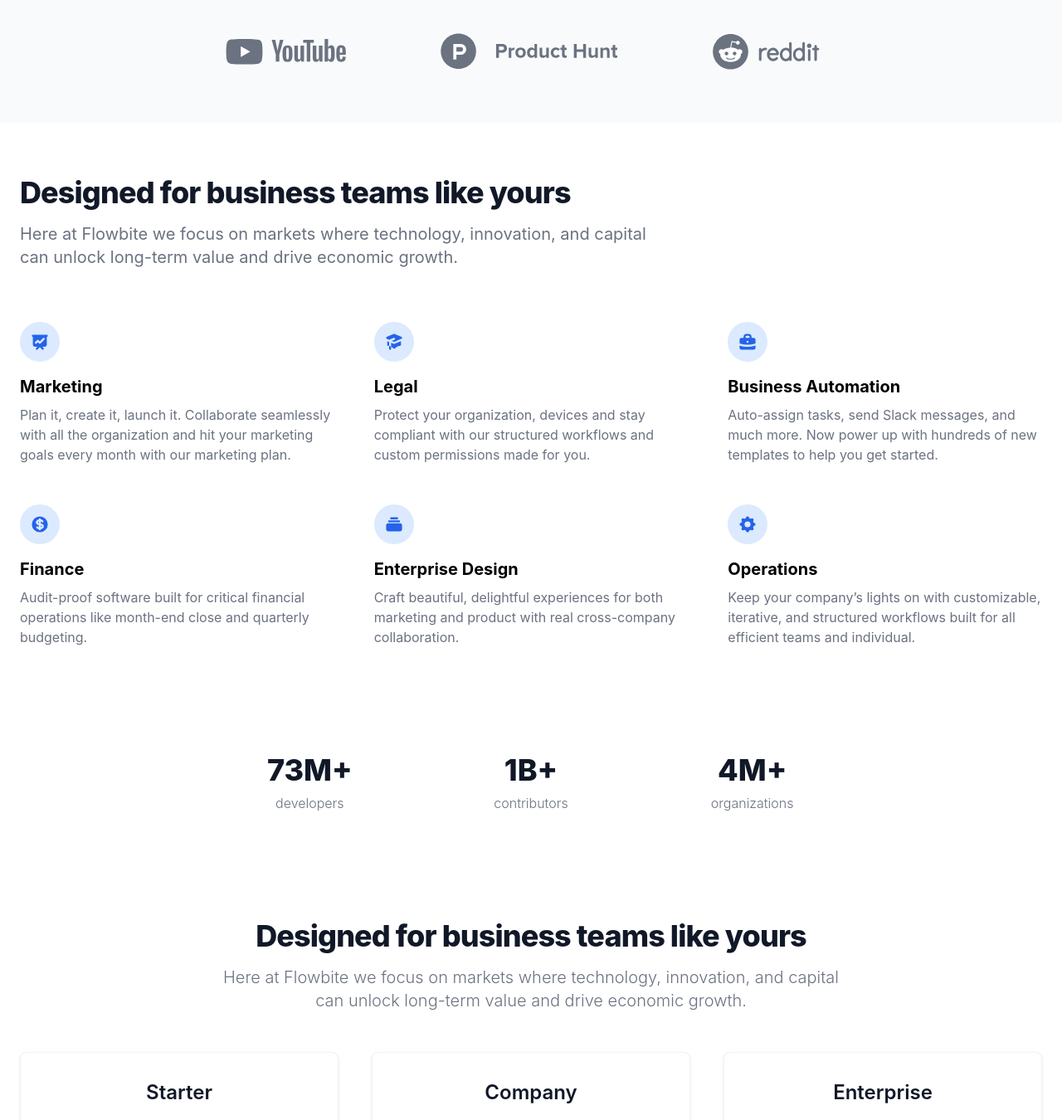
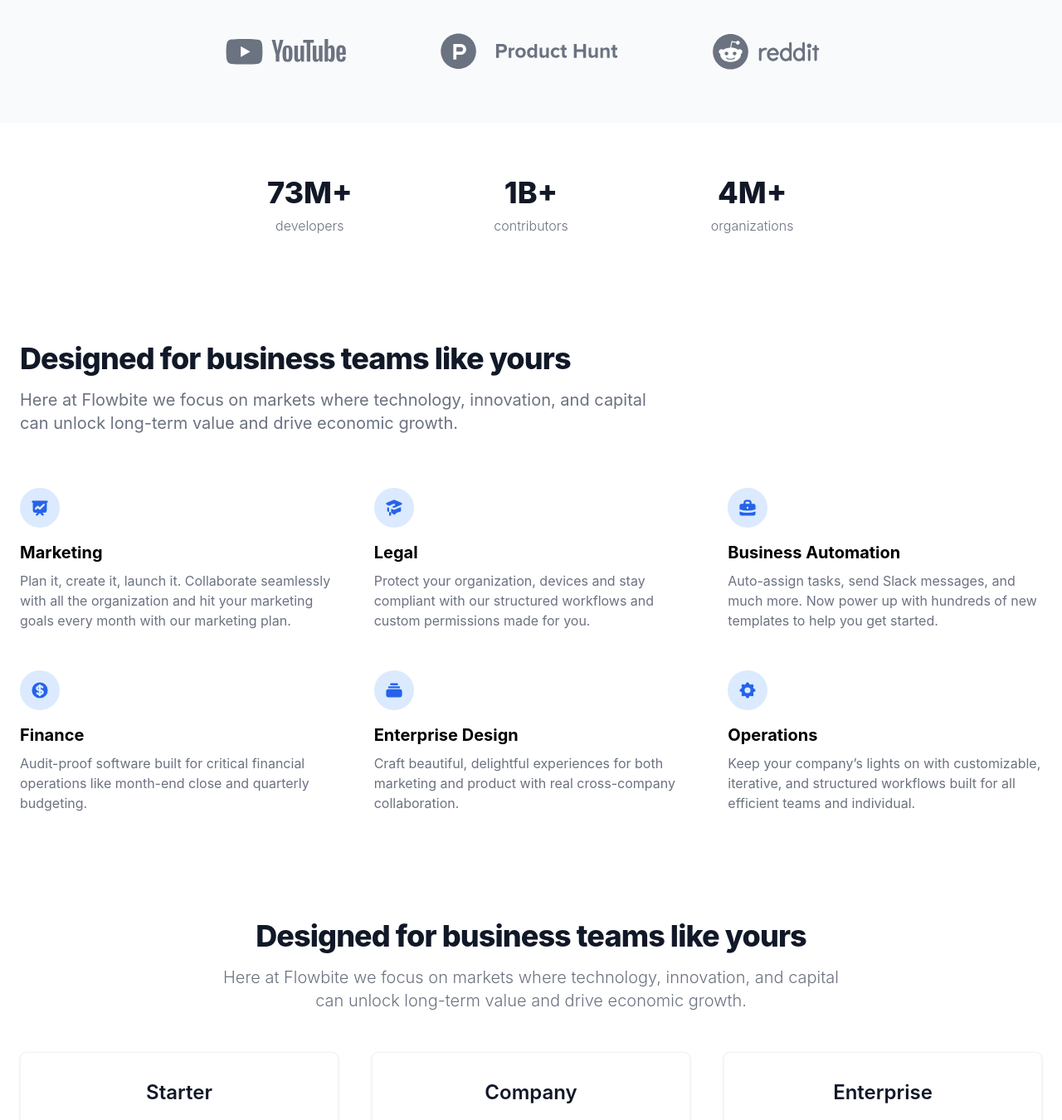
Before and after one commit to nathanclevenger/landing, a Jekyll site: the page built from README.md, in a window 1280 px wide and 1400 px high, scrolled down 678 px, cut to the strip 50-1400 px from the top of the window. Shown: the whole strip at 83% size. Built offline with Jekyll 4.4.1, drawn with Linux system fonts in a browser that asks for light colours; nearby versions of some CDN libraries; our own code applies the rules of GitHub Pages for plain Markdown files.

Commit message:
Update default.html

```diff
--- a/_layouts/default.html
+++ b/_layouts/default.html
@@ -40,8 +40,8 @@
 
   {% include header.html %}
   {% include hero.html %}
+  {% include stats.html %}
   {% include features.html %}
-  {% include stats.html %}
   {% include pricing.html %}
   {% include cta.html %}
   {% include footer.html %}
```
